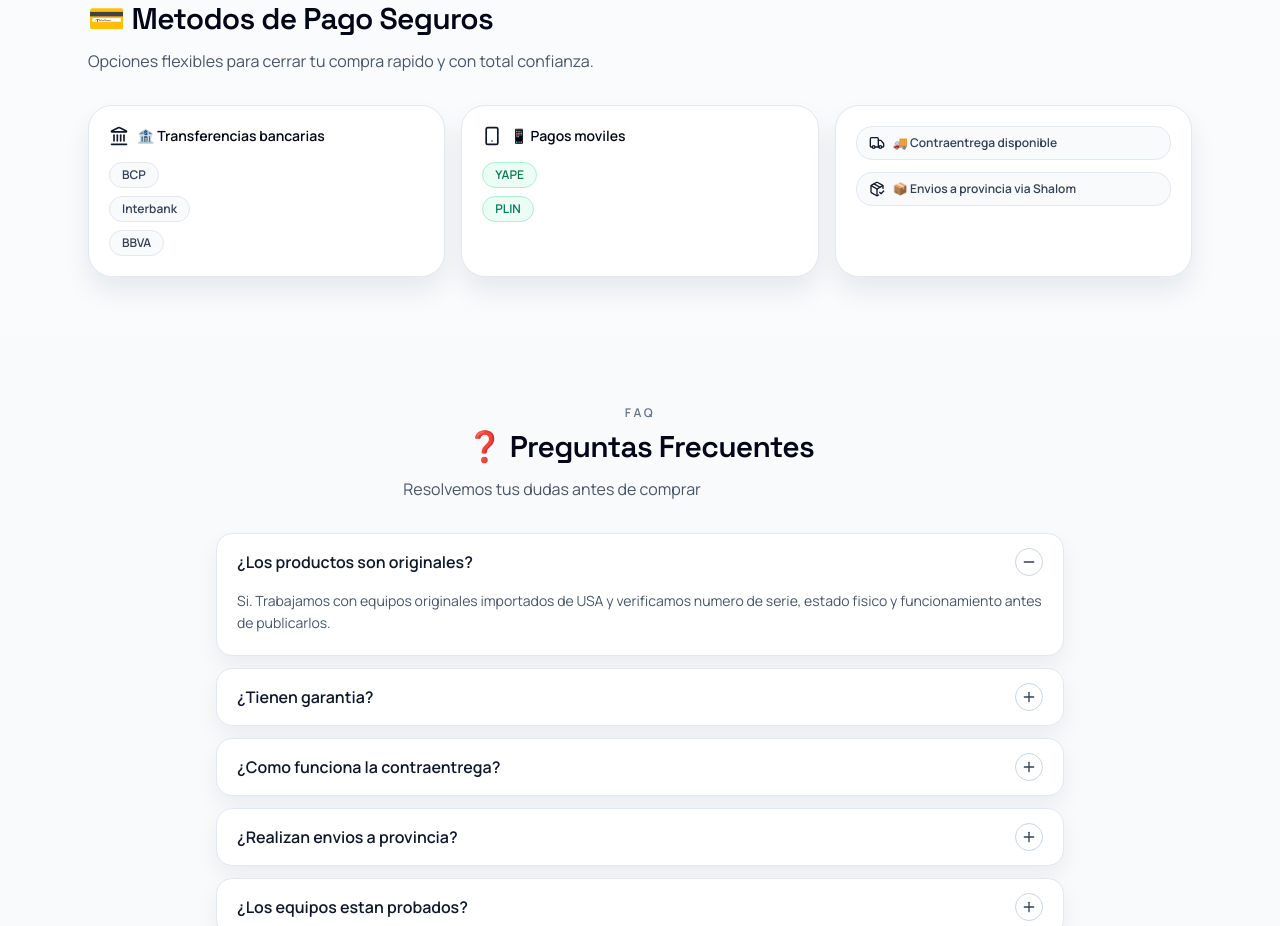
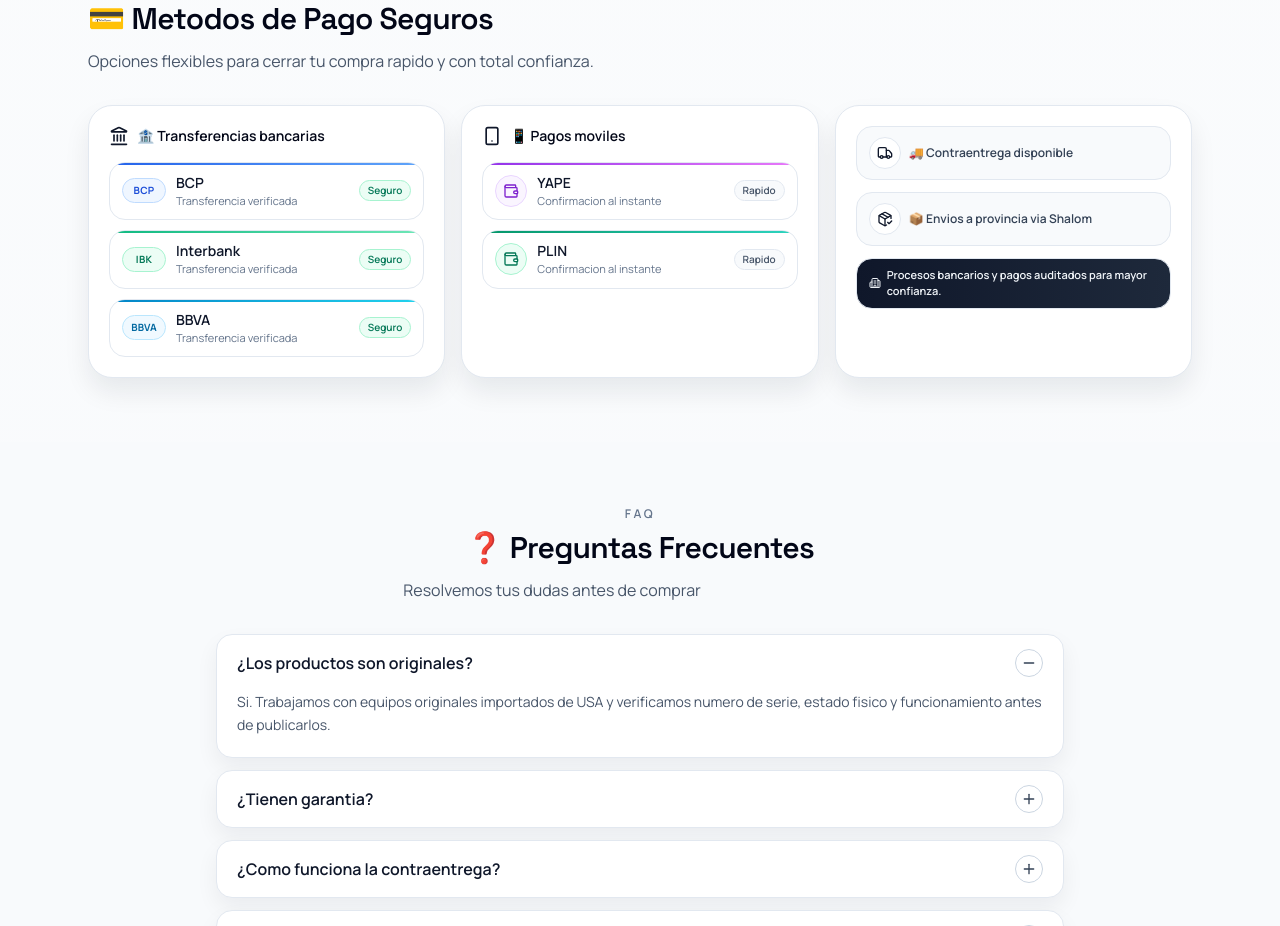
Before and after one commit to rincontecnologicope-team/itechperu, a Next.js app: page / in a window 1280 px wide. Shown: the part 3780-4706 px from the top of the page. Built offline with nearby package versions, Linux system fonts and the light colour scheme; no server answers.

Commit message:
Enhance payment section visuals with premium bank badges

```diff
--- a/src/components/sections/payment-methods-section.tsx
+++ b/src/components/sections/payment-methods-section.tsx
@@ -1,13 +1,90 @@
 "use client";
 
 import { motion } from "framer-motion";
-import { Landmark, PackageCheck, Smartphone, Truck } from "lucide-react";
+import { Building2, Landmark, PackageCheck, Smartphone, Truck, Wallet } from "lucide-react";
 
 import { SectionHeading } from "@/components/ui/section-heading";
 import type { HomeSectionsContent } from "@/types/home-sections";
 
 interface PaymentMethodsSectionProps {
   content: HomeSectionsContent;
+}
+
+interface BrandVisual {
+  short: string;
+  accentBarClass: string;
+  chipClass: string;
+  textClass: string;
+}
+
+const BANK_BRANDS: Record<string, BrandVisual> = {
+  bcp: {
+    short: "BCP",
+    accentBarClass: "from-blue-600 to-blue-400",
+    chipClass: "border-blue-200 bg-blue-50",
+    textClass: "text-blue-700",
+  },
+  interbank: {
+    short: "IBK",
+    accentBarClass: "from-emerald-500 to-emerald-300",
+    chipClass: "border-emerald-200 bg-emerald-50",
+    textClass: "text-emerald-700",
+  },
+  bbva: {
+    short: "BBVA",
+    accentBarClass: "from-sky-600 to-cyan-400",
+    chipClass: "border-sky-200 bg-sky-50",
+    textClass: "text-sky-700",
+  },
+};
+
+const MOBILE_BRANDS: Record<string, BrandVisual> = {
+  yape: {
+    short: "Y",
+    accentBarClass: "from-purple-600 to-fuchsia-400",
+    chipClass: "border-purple-200 bg-purple-50",
+    textClass: "text-purple-700",
+  },
+  plin: {
+    short: "P",
+    accentBarClass: "from-emerald-600 to-teal-400",
+    chipClass: "border-emerald-200 bg-emerald-50",
+    textClass: "text-emerald-700",
+  },
+};
+
+function normalizeKey(value: string): string {
+  return value.toLowerCase().trim();
+}
+
+function getVisualForBank(name: string): BrandVisual {
+  const key = normalizeKey(name);
+  const matched = BANK_BRANDS[key];
+  if (matched) {
+    return matched;
+  }
+
+  return {
+    short: name.replace(/[^A-Za-z0-9]/g, "").slice(0, 3).toUpperCase() || "BK",
+    accentBarClass: "from-slate-600 to-slate-400",
+    chipClass: "border-slate-200 bg-slate-50",
+    textClass: "text-slate-700",
+  };
+}
+
+function getVisualForMobile(name: string): BrandVisual {
+  const key = normalizeKey(name);
+  const matched = MOBILE_BRANDS[key];
+  if (matched) {
+    return matched;
+  }
+
+  return {
+    short: name.replace(/[^A-Za-z0-9]/g, "").slice(0, 2).toUpperCase() || "MP",
+    accentBarClass: "from-slate-600 to-slate-400",
+    chipClass: "border-slate-200 bg-slate-50",
+    textClass: "text-slate-700",
+  };
 }
 
 export function PaymentMethodsSection({ content }: PaymentMethodsSectionProps) {
@@ -32,15 +109,33 @@ export function PaymentMethodsSection({ content }: PaymentMethodsSectionProps) {
               <Landmark className="size-5 text-slate-900" />
               <p className="text-sm font-semibold text-slate-950">{content.bankTitle}</p>
             </div>
-            <div className="mt-4 grid gap-2">
-              {content.banks.map((bank) => (
+
+            <div className="mt-4 grid gap-2.5">
+              {content.banks.map((bank) => {
+                const visual = getVisualForBank(bank);
+                return (
+                  <div
+                    key={bank}
+                    className="premium-highlight relative overflow-hidden rounded-2xl border border-slate-200 bg-white px-3 py-2.5"
+                  >
+                    <div className={`absolute inset-x-0 top-0 h-0.5 bg-gradient-to-r ${visual.accentBarClass}`} />
+                    <div className="flex items-center gap-2.5">
                       <span
-                  key={bank}
-                  className="inline-flex w-fit rounded-full border border-slate-200 bg-slate-50 px-3 py-1 text-xs font-semibold text-slate-700"
+                        className={`inline-flex min-w-11 items-center justify-center rounded-full border px-2 py-1 text-[10px] font-bold uppercase tracking-wide ${visual.chipClass} ${visual.textClass}`}
                       >
-                  {bank}
+                        {visual.short}
                       </span>
-              ))}
+                      <div className="min-w-0">
+                        <p className="truncate text-sm font-semibold text-slate-900">{bank}</p>
+                        <p className="text-[11px] text-slate-500">Transferencia verificada</p>
+                      </div>
+                      <span className="ml-auto inline-flex rounded-full border border-emerald-200 bg-emerald-50 px-2 py-0.5 text-[10px] font-semibold text-emerald-700">
+                        Seguro
+                      </span>
+                    </div>
+                  </div>
+                );
+              })}
             </div>
           </motion.article>
 
@@ -55,15 +150,33 @@ export function PaymentMethodsSection({ content }: PaymentMethodsSectionProps) {
               <Smartphone className="size-5 text-slate-900" />
               <p className="text-sm font-semibold text-slate-950">{content.mobileTitle}</p>
             </div>
-            <div className="mt-4 grid gap-2">
-              {content.mobileMethods.map((mobilePay) => (
+
+            <div className="mt-4 grid gap-2.5">
+              {content.mobileMethods.map((mobilePay) => {
+                const visual = getVisualForMobile(mobilePay);
+                return (
+                  <div
+                    key={mobilePay}
+                    className="premium-highlight relative overflow-hidden rounded-2xl border border-slate-200 bg-white px-3 py-2.5"
+                  >
+                    <div className={`absolute inset-x-0 top-0 h-0.5 bg-gradient-to-r ${visual.accentBarClass}`} />
+                    <div className="flex items-center gap-2.5">
                       <span
-                  key={mobilePay}
-                  className="inline-flex w-fit rounded-full border border-emerald-200 bg-emerald-50 px-3 py-1 text-xs font-semibold text-emerald-700"
+                        className={`inline-flex size-8 items-center justify-center rounded-full border ${visual.chipClass}`}
                       >
-                  {mobilePay}
+                        <Wallet className={`size-4 ${visual.textClass}`} />
                       </span>
-              ))}
+                      <div className="min-w-0">
+                        <p className="truncate text-sm font-semibold text-slate-900">{mobilePay}</p>
+                        <p className="text-[11px] text-slate-500">Confirmacion al instante</p>
+                      </div>
+                      <span className="ml-auto inline-flex rounded-full border border-slate-200 bg-slate-50 px-2 py-0.5 text-[10px] font-semibold text-slate-600">
+                        Rapido
+                      </span>
+                    </div>
+                  </div>
+                );
+              })}
             </div>
           </motion.article>
 
@@ -75,13 +188,23 @@ export function PaymentMethodsSection({ content }: PaymentMethodsSectionProps) {
             className="premium-highlight rounded-3xl border border-slate-200 bg-white p-5 shadow-[0_14px_26px_rgba(15,23,42,0.08)] md:col-span-2 lg:col-span-1"
           >
             <div className="grid gap-3">
-              <div className="flex items-center gap-2 rounded-2xl border border-slate-200 bg-slate-50 px-3 py-2">
+              <div className="premium-highlight flex items-center gap-2 rounded-2xl border border-slate-200 bg-slate-50 px-3 py-2.5">
+                <span className="inline-flex size-8 items-center justify-center rounded-full border border-slate-200 bg-white">
                   <Truck className="size-4 text-slate-900" />
+                </span>
                 <p className="text-xs font-semibold text-slate-700">{content.cashOnDeliveryText}</p>
               </div>
-              <div className="flex items-center gap-2 rounded-2xl border border-slate-200 bg-slate-50 px-3 py-2">
+              <div className="premium-highlight flex items-center gap-2 rounded-2xl border border-slate-200 bg-slate-50 px-3 py-2.5">
+                <span className="inline-flex size-8 items-center justify-center rounded-full border border-slate-200 bg-white">
                   <PackageCheck className="size-4 text-slate-900" />
+                </span>
                 <p className="text-xs font-semibold text-slate-700">{content.provinceShippingText}</p>
+              </div>
+              <div className="rounded-2xl border border-slate-200 bg-gradient-to-r from-slate-900 to-slate-800 px-3 py-2 text-[11px] font-semibold text-slate-100">
+                <div className="flex items-center gap-1.5">
+                  <Building2 className="size-3.5" />
+                  Procesos bancarios y pagos auditados para mayor confianza.
+                </div>
               </div>
             </div>
           </motion.article>
```
Lines whose indentation alone changed are shown as unchanged.
